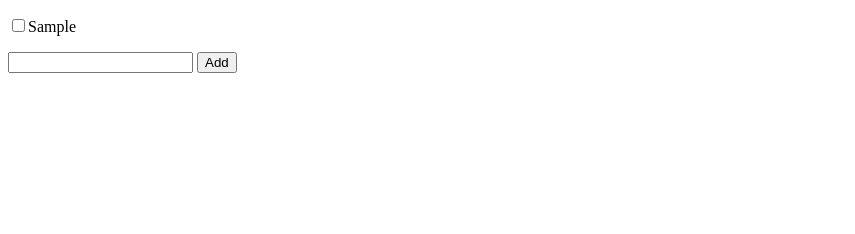
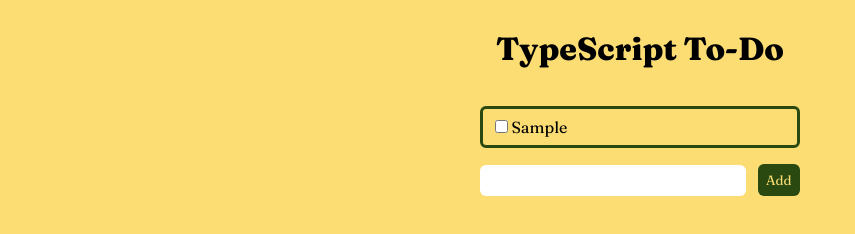
Before and after one commit to linh-vup/typescript-todo, a website with bundled scripts: page public/index.html in a window 1280 px wide. Both pictures are taken after typing "Sample" into the empty fields and a click on the button "Add". Shown: the whole page, without its empty margins (0-855 px from the left). Built offline with nearby package versions, Linux system fonts and the light colour scheme.

```diff
--- a/package.json
+++ b/package.json
@@ -4,6 +4,7 @@
     "build": "snowpack build"
   },
   "dependencies": {
+    "@snowpack/plugin-dotenv": "^2.2.0",
     "canvas-confetti": "^1.2.0",
     "uuid": "^9.0.0"
   },
--- a/public/index.html
+++ b/public/index.html
@@ -4,23 +4,25 @@
     <meta charset="UTF-8" />
     <meta http-equiv="X-UA-Compatible" content="IE=edge" />
     <meta name="viewport" content="width=device-width, initial-scale=1.0" />
-    <title>Document</title>
+    <link rel="stylesheet" type="text/css" href="styles.css" />
     <script src="dist/index.js" type="module"></script>
+    <link rel="preconnect" href="https://fonts.googleapis.com" />
+    <link rel="preconnect" href="https://fonts.gstatic.com" crossorigin />
+    <link
+      href="https://fonts.googleapis.com/css2?family=Fraunces:wght@400;800&display=swap"
+      rel="stylesheet"
+    />
+    <title>TypeScript To-Do</title>
   </head>
-  <style>
-    #list {
-      list-style: none;
-      padding: 0;
-    }
-    ul li.checked {
-      text-decoration: line-through;
-    }
-  </style>
+
   <body>
-    <ul id="list"></ul>
-    <form action="" id="new-task-form">
-      <input type="text" id="new-task-title" />
-      <button type="submit">Add</button>
-    </form>
+    <h1>TypeScript To-Do</h1>
+    <div class="container">
+      <ul id="list"></ul>
+      <form action="" id="new-task-form">
+        <input type="text" id="new-task-title" />
+        <button type="submit">Add</button>
+      </form>
+    </div>
   </body>
 </html>
--- /dev/null
+++ b/public/styles.css
@@ -0,0 +1,42 @@
+body {
+  font-family: sans-serif;
+  display: flex;
+  flex-direction: column;
+  align-items: center;
+  background-color: #fbdd74;
+  font-family: 'Fraunces', serif;
+}
+
+button {
+  margin-left: 8px;
+  padding: 8px;
+  background-color: #294910;
+  border-radius: 6px;
+  border-style: none;
+  color: #fbdd74;
+  font-family: 'Fraunces', serif;
+}
+
+#list {
+  list-style: none;
+  padding: 0;
+  /* max-width: 400px;
+  width: 400%; */
+}
+.list-item {
+  border: 3px solid #294910;
+  /* background-color: rgb(76, 202, 25); */
+  border-radius: 6px;
+  margin-bottom: 8px;
+  padding: 8px;
+}
+ul li.checked {
+  text-decoration: line-through;
+}
+
+#new-task-title {
+  width: 250px;
+  border-radius: 6px;
+  padding: 8px;
+  border-style: none;
+}
--- a/snowpack.config.mjs
+++ b/snowpack.config.mjs
@@ -12,6 +12,7 @@
         ...(process.versions.pnp ? { tsc: 'yarn pnpify tsc' } : {}),
       },
     ],
+    ['@snowpack/plugin-dotenv'],
   ],
   routes: [
     /* Enable an SPA Fallback in development: */
--- a/src/index.ts
+++ b/src/index.ts
@@ -1,6 +1,4 @@
 import { v4 as uuidV4 } from 'uuid';
-
-console.log(uuidV4());
 
 type Task = {
   id: string;
@@ -40,16 +38,21 @@
   const label = document.createElement('label');
   const checkbox = document.createElement('input');
   checkbox.type = 'checkbox';
+  checkbox.checked = task.completed;
 
-  checkbox.checked = task.completed;
+  if (task.completed) {
+    item.classList.toggle('checked');
+  }
+
   label.append(checkbox, task.title);
   item.append(label);
   list?.append(item);
+  item.classList.add('list-item');
+
   checkbox.addEventListener('change', () => {
     task.completed = checkbox.checked;
     saveTasks();
     item.classList.toggle('checked');
-    // updateListItemStyle(item, checkbox);
   });
 }
 
```
Also changed, not shown: README.md, public/favicon.ico, src/after.png (added), src/before.png (added), 2 other files.
